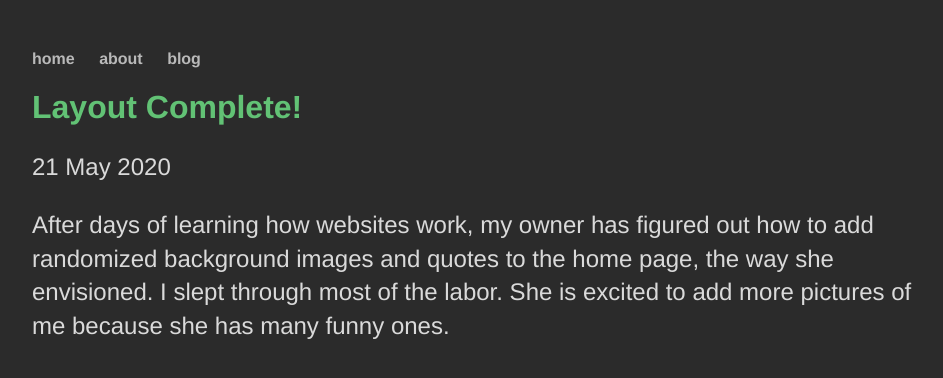
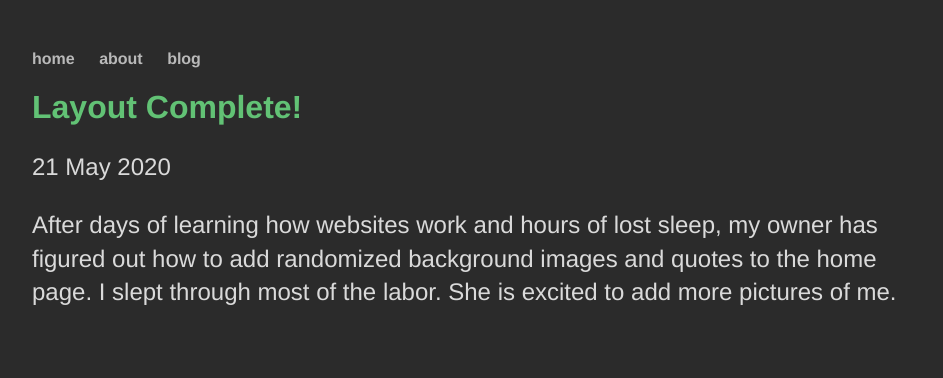
Before and after one commit to luckielogic/luckielogic.github.io, a Jekyll site: the page built from _posts/2020-05-21-main-layout-done.md, in a window 1280 px wide. Shown: the top 378 px of the page, without its empty margins (18-961 px from the left). Built offline with Jekyll 4.4.1, drawn with Linux system fonts in a browser that asks for light colours.

Commit message:
Update 2020-05-21-main-layout-done.md

```diff
--- a/_posts/2020-05-21-main-layout-done.md
+++ b/_posts/2020-05-21-main-layout-done.md
@@ -4,4 +4,4 @@ title: "Layout Complete!"
 date: 2020-05-21
 ---
 
-After days of learning how websites work, my owner has figured out how to add randomized background images and quotes to the home page, the way she envisioned. I slept through most of the labor. She is excited to add more pictures of me because she has many funny ones.
+After days of learning how websites work and hours of lost sleep, my owner has figured out how to add randomized background images and quotes to the home page. I slept through most of the labor. She is excited to add more pictures of me.
```
